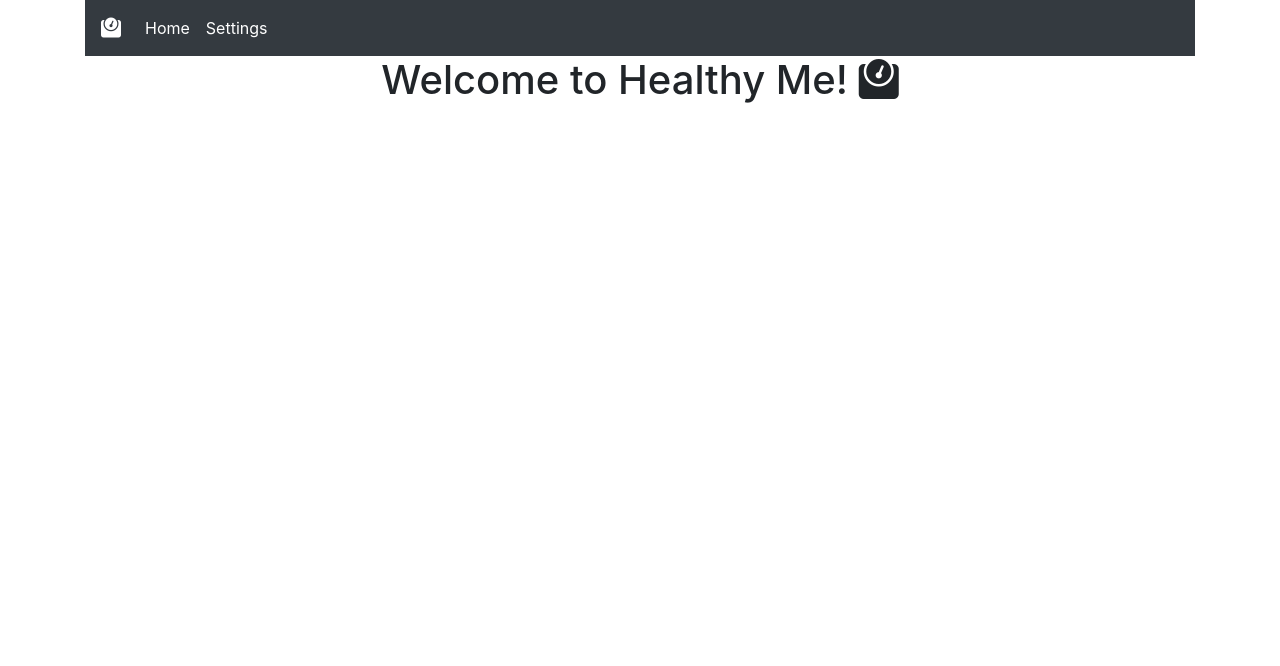
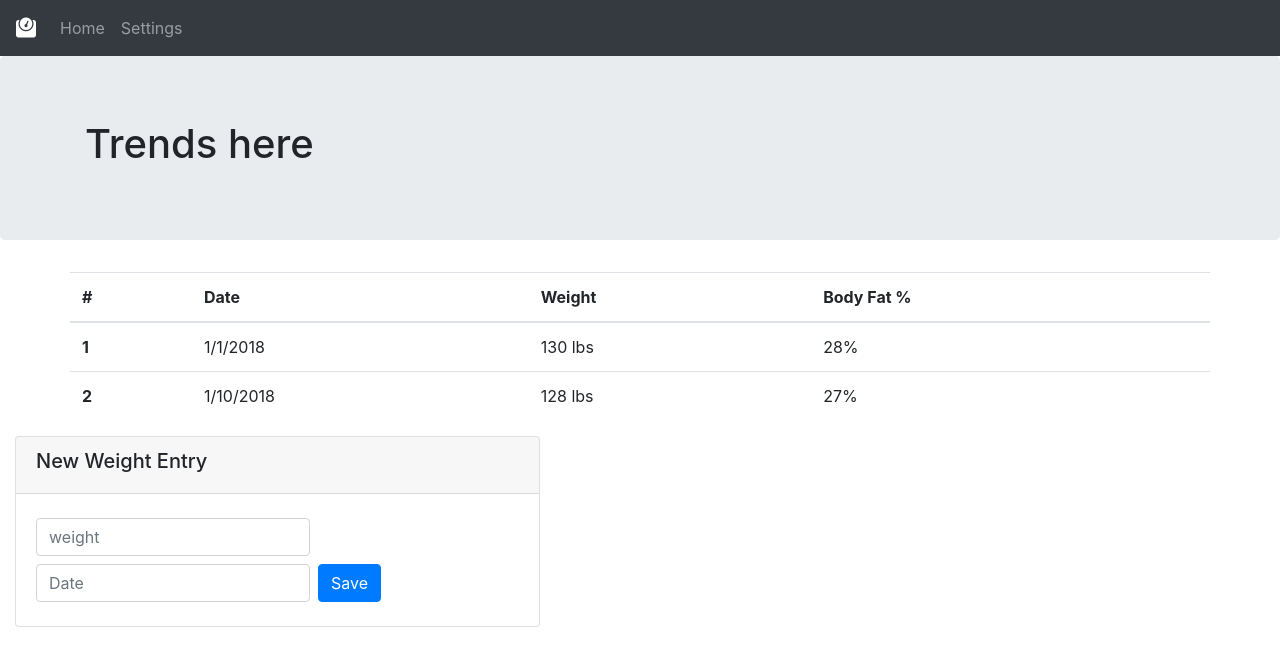
Before and after one commit to joeeames/PSAngularCrashCourse, an Angular app: page /home in a window 1280 px wide. Shown: the top 666 px of the page. Built offline with nearby package versions, Linux system fonts and the light colour scheme.

Commit message:
added settings

```diff
--- a/src/app/app.component.html
+++ b/src/app/app.component.html
@@ -1,4 +1,3 @@
-<div class="container">
 <nav class="navbar navbar-expand navbar-dark bg-dark static-top">
 
   <div class="nav">
@@ -7,19 +6,15 @@
 
     <i class="fas fa-weight"></i>
       </li>
-      <li class="nav-item active">
-        <a href="" class="nav-link active">Home</a>
+    <li class="nav-item">
+      <a [routerLink]="['']" class="nav-link">Home</a>
     </li>
     <li class="nav-item">
-        <a href="" class="nav-link active">Settings</a>
+      <a [routerLink]="['/settings/basic']" class="nav-link ">Settings</a>
     </li>
   </ul>
   </div>
 </nav>
-  <div style="text-align:center">
-    <h1>
-      Welcome to {{ title }}!
-      <i class="fas fa-weight"></i>
-    </h1>
-  </div>
-</div>
+<main>
+  <router-outlet></router-outlet>
+</main>
--- a/src/app/app.module.ts
+++ b/src/app/app.module.ts
@@ -1,6 +1,8 @@
 import { BrowserModule } from '@angular/platform-browser';
 import { NgModule } from '@angular/core';
 import { RouterModule } from '@angular/router';
+import { FormsModule } from '@angular/forms';
+import { CommonModule } from '@angular/common';
 
 import { AppComponent } from './app.component';
 import { HomeComponent } from './home/home.component';
@@ -12,7 +14,9 @@ import Routes from './routes';
     HomeComponent,
   ],
   imports: [
+    CommonModule,
     BrowserModule,
+    FormsModule,
     RouterModule.forRoot(Routes)
   ],
   providers: [],
--- a/src/app/home/home.component.html
+++ b/src/app/home/home.component.html
@@ -1,3 +1,45 @@
-<p>
-  home works!
-</p>
+<div class="jumbotron">
+  <div class="container">
+    <h1>Trends here</h1>
+  </div>
+</div>
+
+<table class="table container">
+  <thead>
+    <tr>
+      <th scope="col">#</th>
+      <th scope="col">Date</th>
+      <th scope="col">Weight</th>
+      <th scope="col">Body Fat %</th>
+    </tr>
+  </thead>
+  <tbody>
+    <tr *ngFor="let entry of entries">
+      <th scope="row">{{entry.id}}</th>
+      <td>{{entry.date}}</td>
+      <td>{{entry.weight}} lbs</td>
+      <td>{{entry.bodyfat | percent}}</td>
+    </tr>
+  </tbody>
+</table>
+
+
+<div class="container row">
+  <div class="col-sm">
+    <div class="card">
+      <div class="card-header text-left"><h5>New Weight Entry</h5></div>
+      <div class="card-body">
+        <form class="form-inline">
+          <label for="weight" class="sr-only">Name</label>
+          <input type="text" name="weight" id="weight" class="form-control my-1 mr-sm-2" placeholder="weight">
+
+          <label for="entryDate" class="sr-only">Name</label>
+          <input type="text" name="entryDate" id="entryDate" class="form-control my-1 mr-sm-2" placeholder="Date">
+
+          <button class="btn btn-primary my-1">Save</button>
+        </form>
+      </div>
+    </div>
+  </div>
+  <div class="col-sm">&nbsp;</div>
+</div>
--- a/src/app/home/home.component.ts
+++ b/src/app/home/home.component.ts
@@ -6,10 +6,15 @@ import { Component, OnInit } from '@angular/core';
   styleUrls: ['./home.component.css']
 })
 export class HomeComponent implements OnInit {
+  entries = [
+    {id:1,date:'1/1/2018',weight:130,bodyfat:.28},
+    {id:2,date:'1/10/2018',weight:128,bodyfat:.27}
+  ]
 
   constructor() { }
 
   ngOnInit() {
+
   }
 
 }
--- a/src/app/routes.ts
+++ b/src/app/routes.ts
@@ -5,6 +5,7 @@ import { HomeComponent } from './home/home.component';
 let Routes: Route[] = [
   { path: '', redirectTo: '/home', pathMatch: 'full' },
   { path: 'home', component: HomeComponent },
+  { path: 'settings', loadChildren: './settings/settings.module#SettingsModule' },
 ]
 
 export default Routes;
--- /dev/null
+++ b/src/app/settings/basic-settings/basic-settings.component.html
@@ -0,0 +1,3 @@
+<p>
+  basic-settings works!
+</p>
--- /dev/null
+++ b/src/app/settings/basic-settings/basic-settings.component.ts
@@ -0,0 +1,15 @@
+import { Component, OnInit } from '@angular/core';
+
+@Component({
+  selector: 'hm-basic-settings',
+  templateUrl: './basic-settings.component.html',
+  styleUrls: ['./basic-settings.component.css']
+})
+export class BasicSettingsComponent implements OnInit {
+
+  constructor() { }
+
+  ngOnInit() {
+  }
+
+}
```
Also changed, not shown: src/app/settings/settings-routing.module.ts (added, +10 -0 lines), src/app/settings/settings.module.ts (added, +17 -0 lines), src/app/settings/basic-settings/basic-settings.component.css (added), 2 other files (tests, documents, lock files or other folders). Lines whose indentation alone changed are shown as unchanged.
